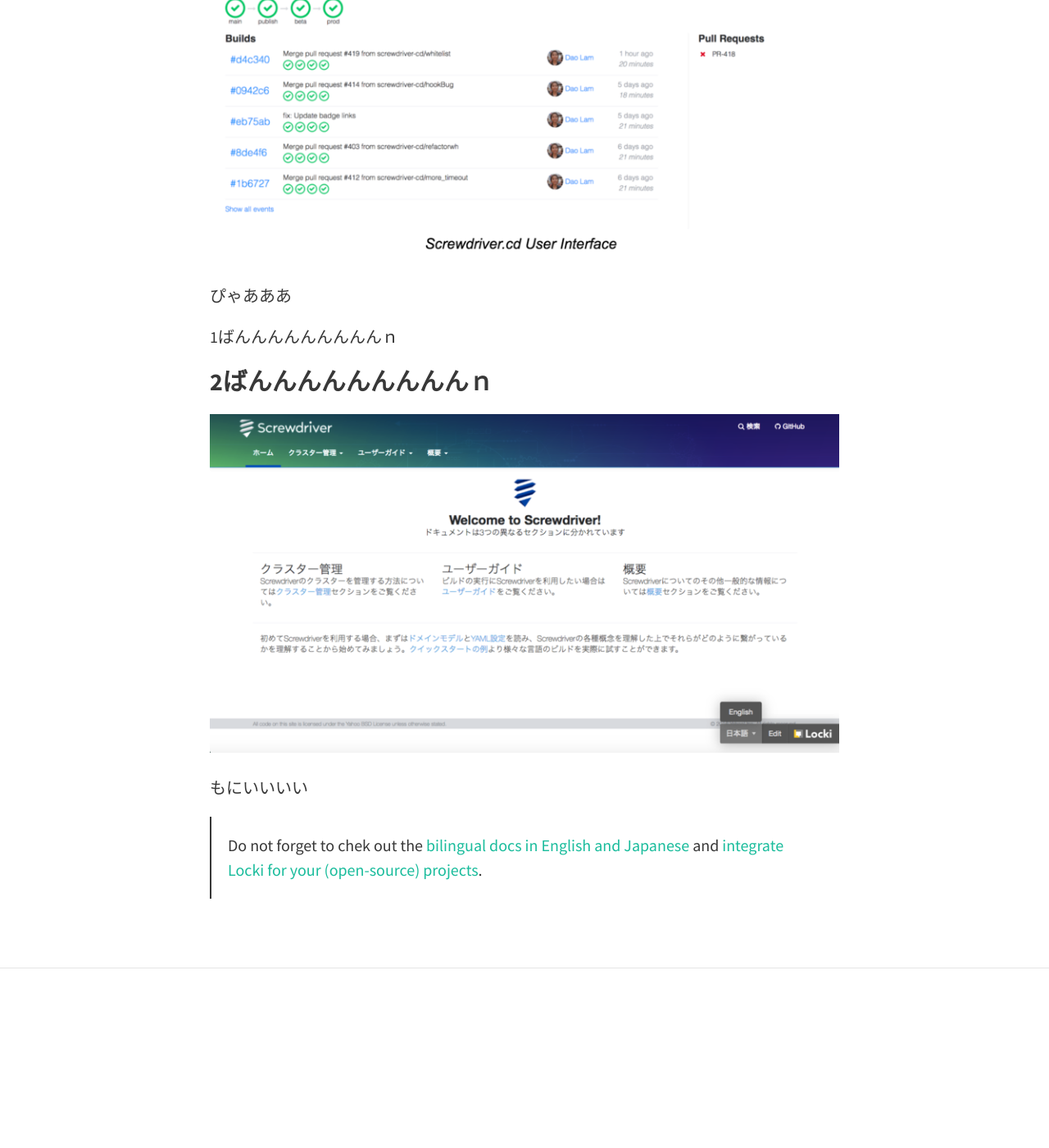
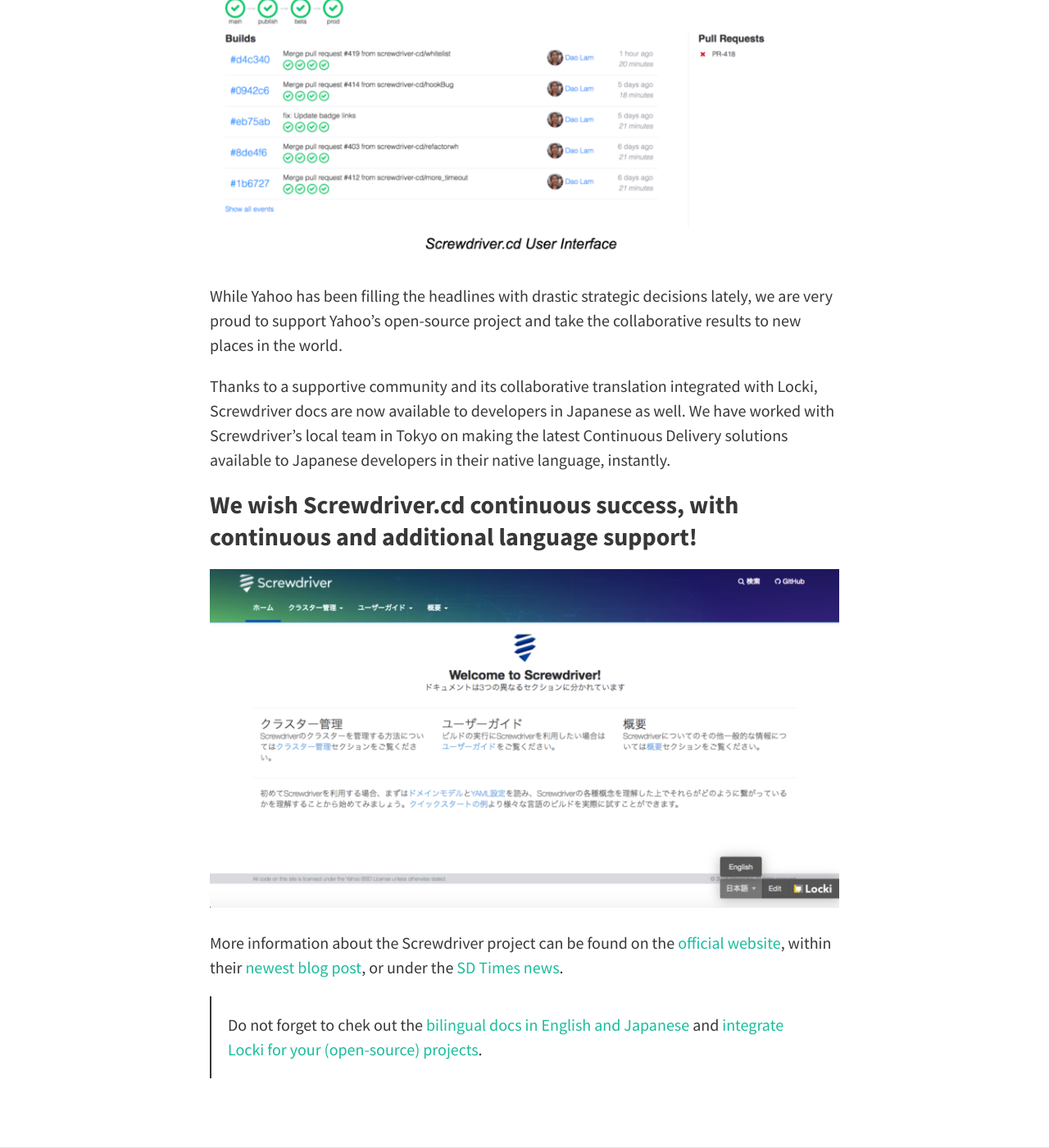
Before and after one commit to team-pal/locki-blog, a Jekyll site: the page built from _posts/ja/2017-01-13-screwdriver.md, in a window 1280 px wide and 1400 px high, scrolled down 729 px. Shown: the whole window at 82% size. Built offline with Jekyll 4.4.1, drawn with Linux system fonts in a browser that asks for light colours; nearby versions of some CDN libraries; our own code applies the rules of GitHub Pages for plain Markdown files; before the commit the page ends 1910 px from its top, so only the background shows below that.

Commit message:
Committed via Localize

```diff
--- a/_posts/ja/2017-01-13-screwdriver.md
+++ b/_posts/ja/2017-01-13-screwdriver.md
@@ -11,14 +11,14 @@
 
 ![Screwdriver UI](/img/screwdriver.png)
 
-ぴゃあああ
+While Yahoo has been filling the headlines with drastic strategic decisions lately, we are very proud to support Yahoo's open-source project and take the collaborative results to new places in the world.
 
- 1ばんんんんんんんんんｎ
+Thanks to a supportive community and its collaborative translation integrated with Locki, Screwdriver docs are now available to developers in Japanese as well. We have worked with Screwdriver's local team in Tokyo on making the latest Continuous Delivery solutions available to Japanese developers in their native language, instantly.
 
-### 2ばんんんんんんんんんｎ
+### We wish Screwdriver.cd continuous success, with continuous and additional language support!
 
 ![Screwdriver Locki Screenshot](/img/screwdriver_locki.png)
 
-もにいいいい
+More information about the Screwdriver project can be found on the <a href="http://screwdriver.cd">official website</a>, within their <a href="https://yahooeng.tumblr.com/post/155765242061/open-sourcing-screwdriver-yahoos-continuous">newest blog post</a>, or under the <a href="http://sdtimes.com/yahoo-open-sources-continuous-delivery-tool-screwdriver/">SD Times news</a>.
 
 > Do not forget to chek out the <a href="http://docs.screwdriver.cd">bilingual docs in English and Japanese</a> and <a href="https://locki.io">integrate Locki for your (open-source) projects</a>.
```
